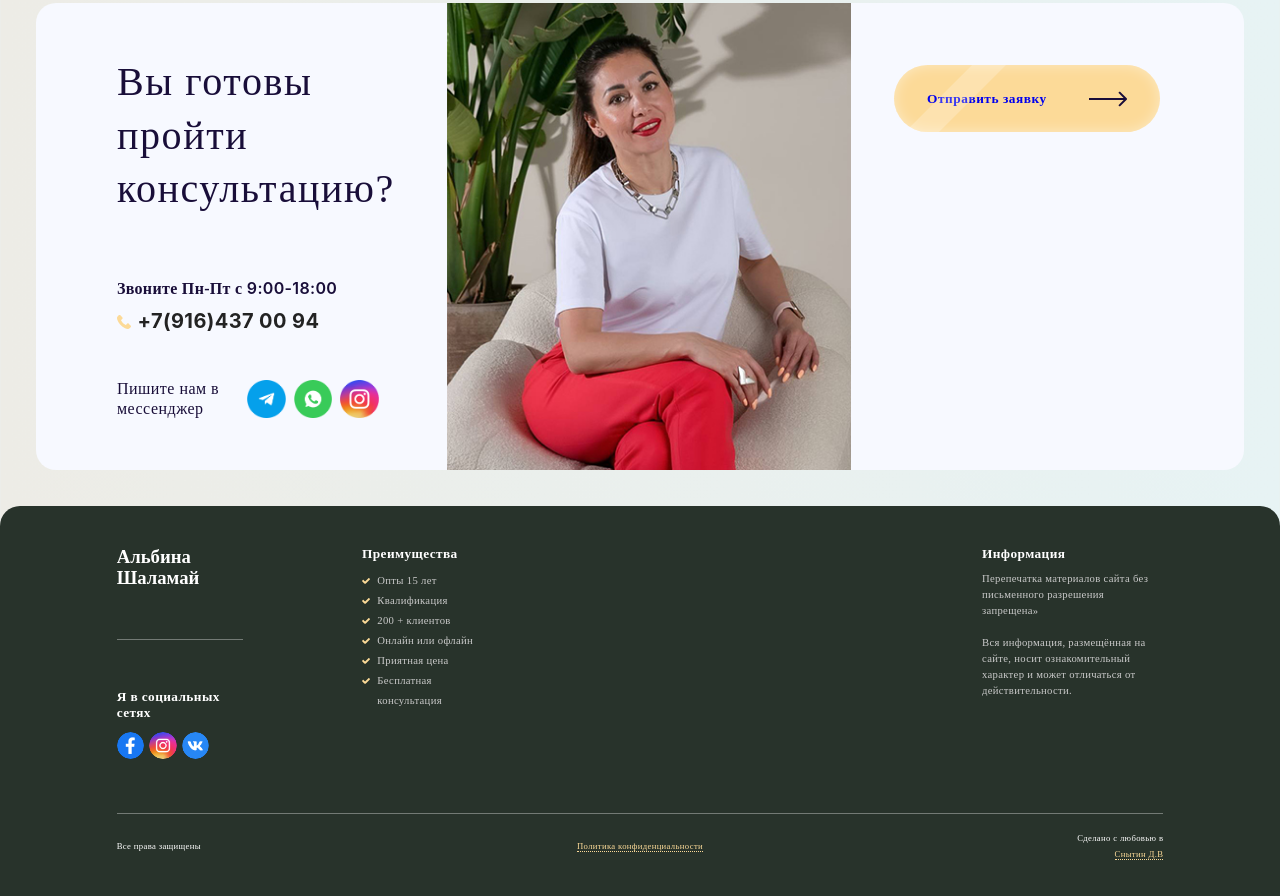
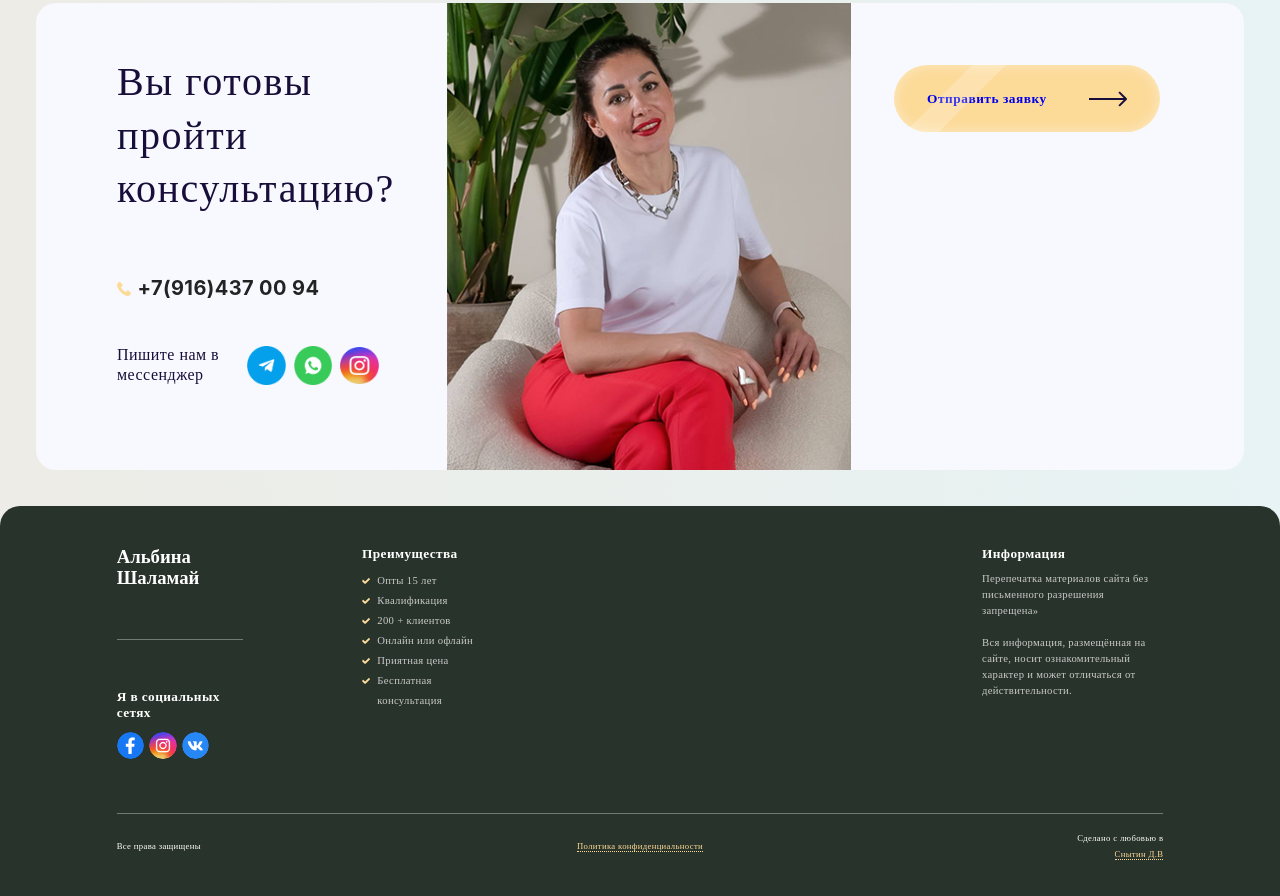
Before and after one commit to dimasnytin/prod-version-2, a plain HTML site: page index.html in a window 1280 px wide. Shown: the part 8117-9013 px from the top of the page. Drawn offline with Linux system fonts and the light colour scheme; a web font is replaced by a local one.

Commit message:
Update index.html
add tell

```diff
--- a/index.html
+++ b/index.html
@@ -1416,7 +1416,7 @@
                             консультацию?</div>
                         <div class="get-consultation__text"></div>
                         <div class="get-consultation__contacts">
-                            <p>Звоните Пн-Пт с <span>9:00-18:00</span></p>
+                            <p><span></span></p>
                             <a href="tel:+79164370094">
                                 <svg width="25" height="25" viewBox="0 0 25 25" fill="none"
                                     xmlns="http://www.w3.org/2000/svg">
```
